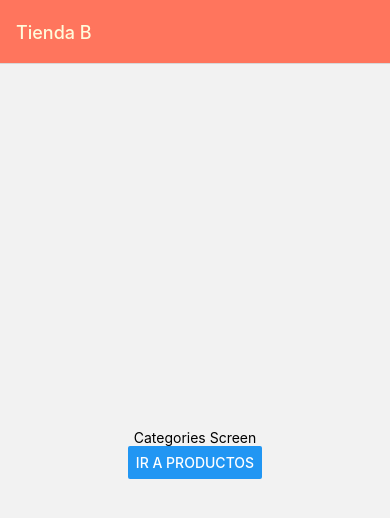
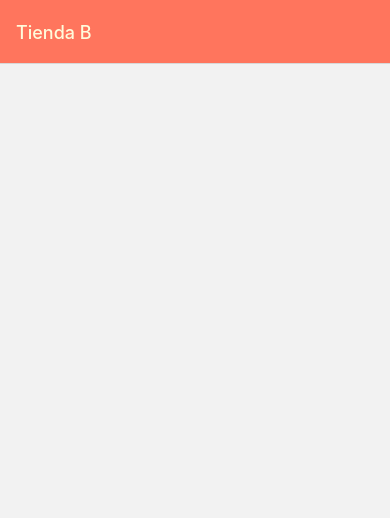
Before and after one commit to GabrielaBerdasco/AppTiendaB, a React Native app: screen /Categories in a window 390 px wide. Shown: the top 518 px of the page. Built offline with nearby package versions, Linux system fonts and the light colour scheme.

Commit message:
Desafio falla render GridItems

```diff
--- /dev/null
+++ b/components/GridItems.js
@@ -0,0 +1,45 @@
+import React from "react"
+import { View, Text, TouchableOpacity, StyleSheet } from "react-native"
+import { Colors } from "../constants/Colors"
+
+function GridItems({ item, onSelected }) {
+
+    return (
+        <View style={{ ...styles.gridItem, backgroundColor: item.color }}>
+            <TouchableOpacity
+            style={styles.container}
+            onPress={ () => onSelected(item) }
+            >
+                <View>
+                    <Text style={styles.title}>{item.title}</Text>
+                </View>
+            </TouchableOpacity>
+        </View>
+    )
+}
+
+const styles = StyleSheet.create({
+    gridItem:{
+        flex: 1,
+        borderRadius: 5,
+        margin: 15,
+        height: 150,
+    },
+    container:{
+        flex: 1,
+        borderRadius: 5,
+        shadowColor: Colors.accent,
+        shadowOpacity: 0.25,
+        shadowOffset: { width: 0, height: 2 },
+        shadowRadius: 5,
+        elevation: 3,
+        justifyContent: 'flex-end',
+        alignItems: 'flex-end',
+        padding: 8,
+    },
+    title:{
+        textAlign: 'justify'
+    }
+})
+
+export default GridItems
--- a/constants/Colors.js
+++ b/constants/Colors.js
@@ -1,4 +1,5 @@
 export const Colors = {
     primary: '#cdc7e5',
-    accent: '#ff755d'
+    accent: '#ff755d',
+    backgroundProducts: '#FFFBDBs'
 }
--- /dev/null
+++ b/data/categories.js
@@ -0,0 +1,17 @@
+export const CATEGORIES = [
+    {
+        id: "1",
+        title: "Hogar",
+        color: "#7776bc"
+    },
+    {
+        id: "2",
+        title: "Accesorios",
+        color: "#fff496"
+    },
+    {
+        id: "3",
+        title: "Esencias y Velas",
+        color: "#ff674d"
+    }
+]
--- a/data/products.js
+++ b/data/products.js
@@ -1,4 +1,4 @@
-[
+export const products = [
     {
         id: "1",
         imagen: "https://dl.dropboxusercontent.com/s/ig08109teihkjv1/YerberaNegra.jpeg?dl=0",
--- a/navigation/ShopNavigator.js
+++ b/navigation/ShopNavigator.js
@@ -17,8 +17,7 @@ function ShopNavigator() {
             initialRouteName="Categories"
             screenOptions={{
                 headerStyle: styles.header,
-                headerTitleStyle: styles.headerTitle,
-
+                headerTitleStyle: styles.headerTitle
             }}
             >
                 <Stack.Screen
--- a/screens/CategoriesScreen.js
+++ b/screens/CategoriesScreen.js
@@ -1,30 +1,28 @@
 import React from "react";
-import { View, Text, StyleSheet, Button } from "react-native";
+import { FlatList } from "react-native";
+import GridItems from "../components/GridItems";
+import { CATEGORIES } from "../data/categories"
 
 function CategoriesScreen({ navigation }) {
     const handlePress = () => {
         navigation.navigate('Products')
     }
 
+    const renderItem = ({ item }) => {
+        <GridItems
+            item={item}
+            onSelected={handlePress}
+        />
+    }
+
     return (
-        <View style={styles.screen} >
-            <Text>
-                Categories Screen
-            </Text>
-            <Button
-                onPress={handlePress}
-                title="Ir a productos"
-            />
-        </View>
+        <FlatList
+            data={CATEGORIES}
+            keyExtractor={item => item.id}
+            renderItem={renderItem}
+        />
     )
 }
 
-const styles = StyleSheet.create({
-    screen: {
-        flex: 1,
-        alignItems: 'center',
-        justifyContent: 'center'
-    }
-})
 
 export default CategoriesScreen
```
